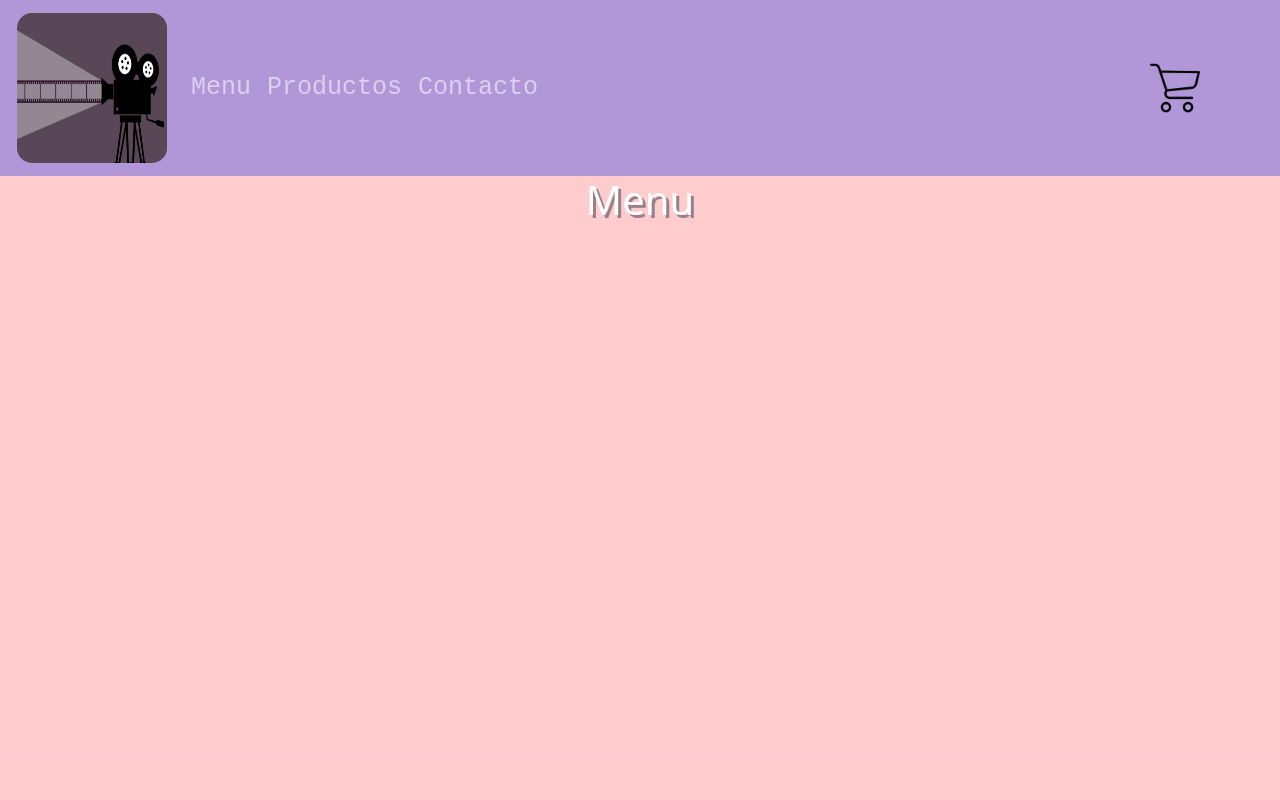
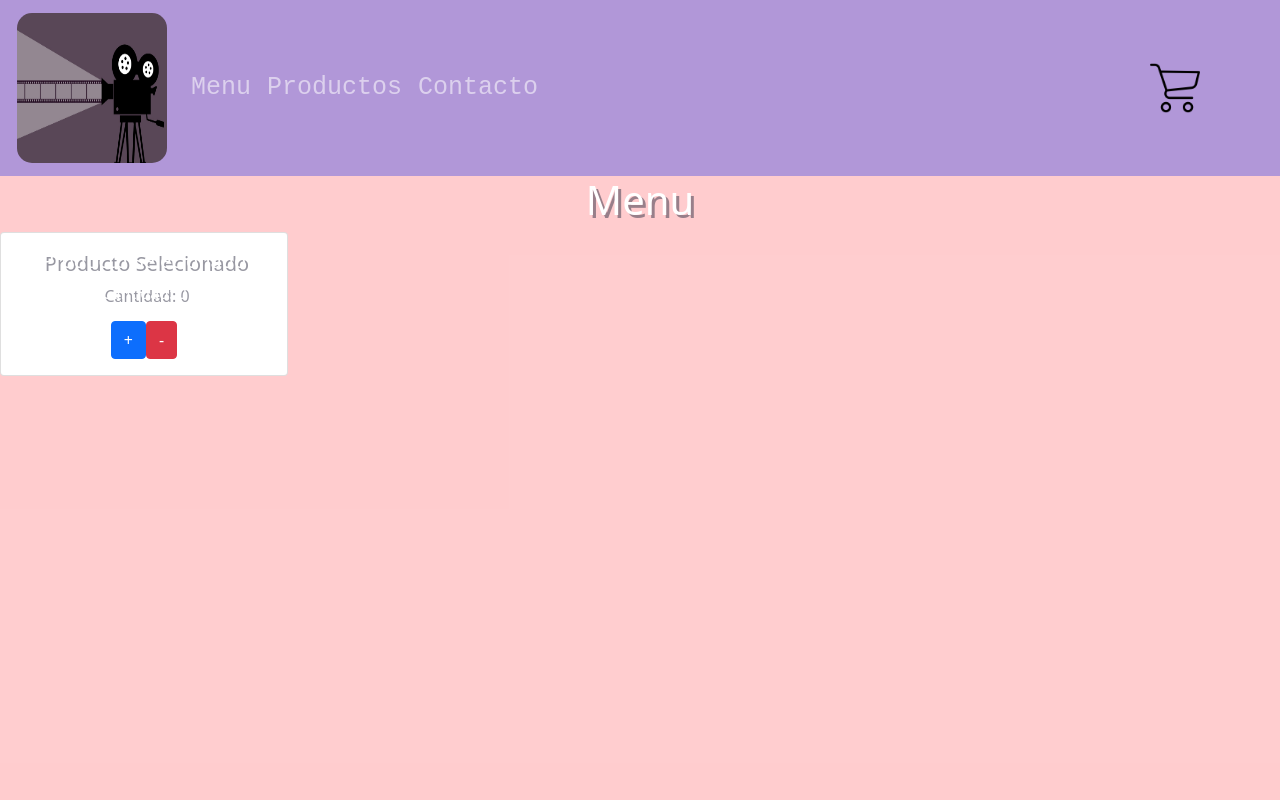
Before and after one commit to walter404/proyecto-movie-react, a React (Create React App) app in the folder movies-react/: page / in a window 1280 px wide. Shown: the top 800 px of the page. Built offline with nearby package versions, Linux system fonts and the light colour scheme.

Commit message:
itemCount

```diff
--- /dev/null
+++ b/movies-react/src/componentes/ItemCount/ItemCount.js
@@ -0,0 +1,38 @@
+import  { useState } from 'react'
+
+import {Card, Button, } from 'react-bootstrap'
+
+const ItemCount = () => {
+    const [cont, setCont] = useState(0)
+    const stock = 10
+    function crementar(){
+        if (cont < stock){
+        setCont(cont + 1)}
+        else{
+
+            alert('Producto en stock limitado')
+        }
+    }
+
+    function decrementar(){
+        if(cont){
+        setCont(cont - 1)}
+        else{
+        alert('Por favor agrege un producto para poder eliminar')}
+    }
+  return (
+    <div>
+      <Card style={{ width: '18rem' }}>
+
+            <Card.Body>
+                <Card.Title>Producto Selecionado</Card.Title>
+                <Card.Text>Cantidad: {cont}</Card.Text>
+                <Button variant="primary" onClick={crementar} >+</Button>
+                <Button variant="danger" onClick={decrementar}>-</Button>
+            </Card.Body>
+        </Card>
+    </div>
+  )
+}
+
+export default ItemCount
--- a/movies-react/src/componentes/layauts/navBar.js
+++ b/movies-react/src/componentes/layauts/navBar.js
@@ -6,6 +6,7 @@ import { Fragment } from "react";
 import {Navbar, Nav, Container} from "react-bootstrap";
 import { Outlet, Link } from "react-router-dom";
 import CartWidget from "../CartWidget/CartWidget";
+import ItemCount from "../ItemCount/ItemCount";
 import imagen from "./movi.jpg";
 
 
@@ -32,6 +33,7 @@ const NavBarMovies = () => {
 
         <section>
             <Outlet></Outlet>
+            <ItemCount/>
         </section>
 
 </>
```
